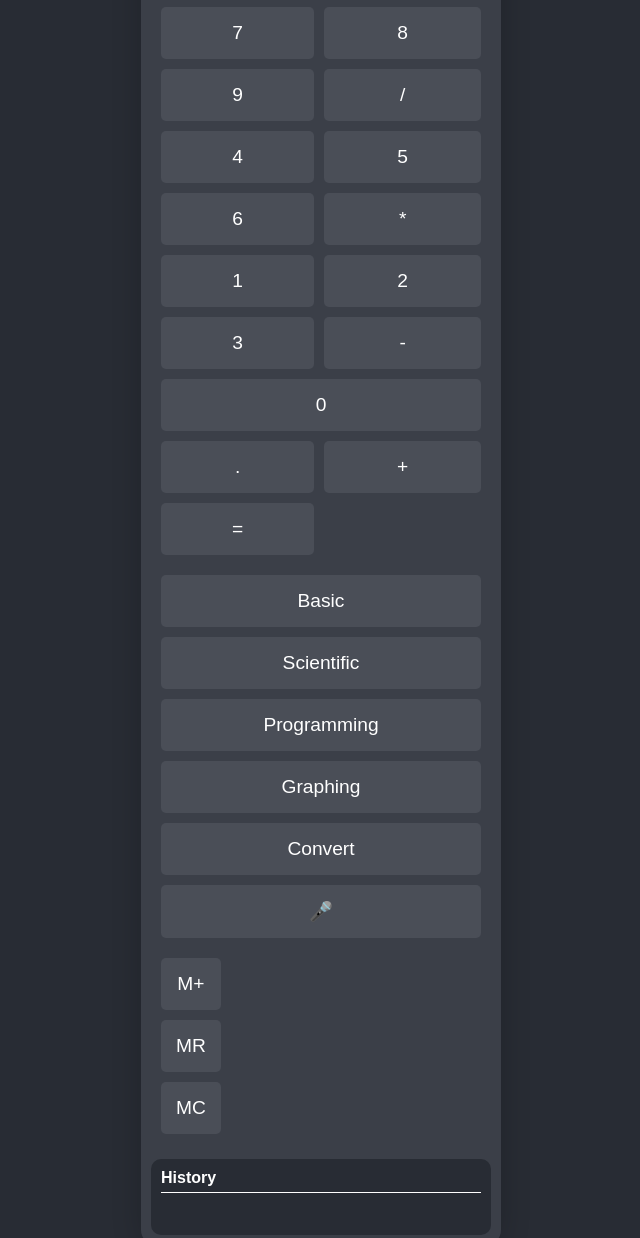
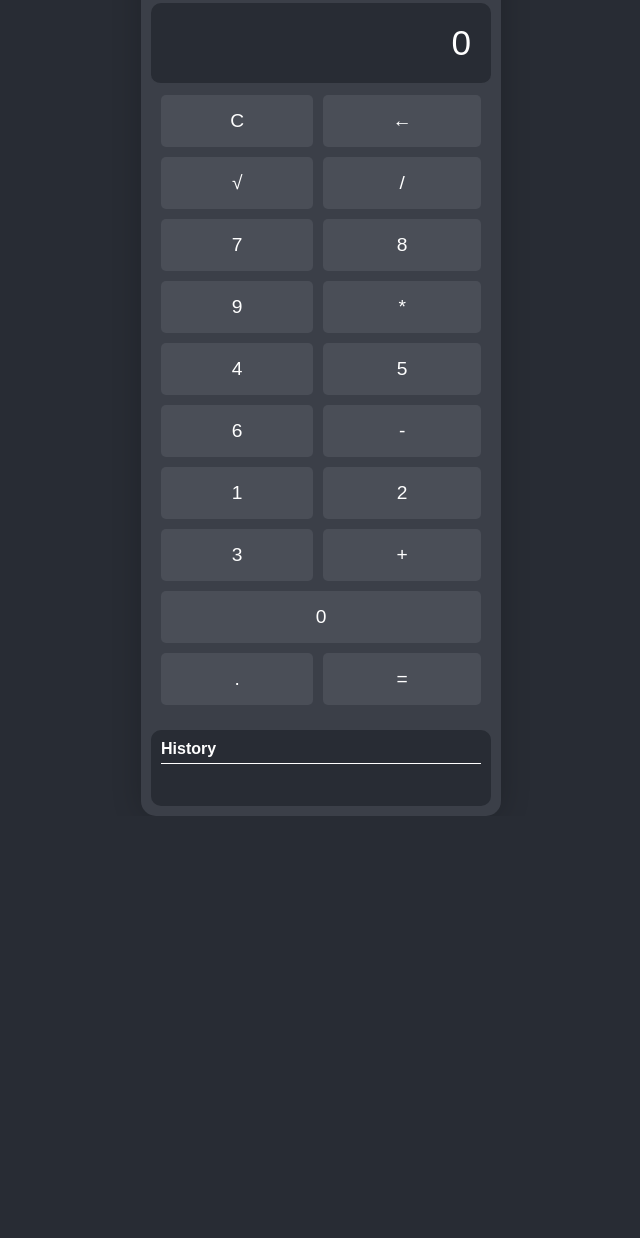
Before and after one commit to AbdellahFourka/calculator-project, a plain HTML site: page index.html in a window 1280 px wide. Shown: the part 27-1265 px from the top of the page, without its empty margins (319-959 px from the left). After the commit the page ends 843 px from the top, so only its background shows below. Drawn offline with nearby package versions, Linux system fonts and the light colour scheme.

Commit message:
Update index.html

```diff
--- a/index.html
+++ b/index.html
@@ -11,58 +11,49 @@
 <body>
     <div class="calculator">
         <div class="theme-toggle">
-            <label>
-                <input type="checkbox" id="theme-switch">
-                Dark Mode
-            </label>
+            <button class="btn" id="theme-toggle">Toggle Theme</button>
         </div>
         <div class="display" id="display">0</div>
         <div class="buttons">
-            <button class="btn" onclick="clearDisplay()">C</button>
-            <button class="btn" onclick="backspace()">⌫</button>
-            <button class="btn" onclick="appendToDisplay('(')">(</button>
-            <button class="btn" onclick="appendToDisplay(')')">)</button>
-            <button class="btn" onclick="appendToDisplay('sin(')">sin</button>
-            <button class="btn" onclick="appendToDisplay('cos(')">cos</button>
-            <button class="btn" onclick="appendToDisplay('tan(')">tan</button>
-            <button class="btn" onclick="appendToDisplay('log(')">log</button>
-            <button class="btn" onclick="appendToDisplay('ln(')">ln</button>
-            <button class="btn" onclick="appendToDisplay('sqrt(')">√</button>
-            <button class="btn" onclick="appendToDisplay('^')">^</button>
-            <button class="btn" onclick="appendToDisplay('!')">n!</button>
-            <button class="btn" onclick="appendToDisplay('7')">7</button>
-            <button class="btn" onclick="appendToDisplay('8')">8</button>
-            <button class="btn" onclick="appendToDisplay('9')">9</button>
-            <button class="btn" onclick="appendToDisplay('/')">/</button>
-            <button class="btn" onclick="appendToDisplay('4')">4</button>
-            <button class="btn" onclick="appendToDisplay('5')">5</button>
-            <button class="btn" onclick="appendToDisplay('6')">6</button>
-            <button class="btn" onclick="appendToDisplay('*')">*</button>
-            <button class="btn" onclick="appendToDisplay('1')">1</button>
-            <button class="btn" onclick="appendToDisplay('2')">2</button>
-            <button class="btn" onclick="appendToDisplay('3')">3</button>
-            <button class="btn" onclick="appendToDisplay('-')">-</button>
-            <button class="btn btn-zero" onclick="appendToDisplay('0')">0</button>
-            <button class="btn" onclick="appendToDisplay('.')">.</button>
-            <button class="btn" onclick="appendToDisplay('+')">+</button>
-            <button class="btn" onclick="calculate()">=</button>
+            <button class="btn" id="clear">C</button>
+            <button class="btn" id="backspace">←</button>
+            <button class="btn" id="sqrt">√</button>
+            <button class="btn" id="divide">/</button>
+            <button class="btn" id="7">7</button>
+            <button class="btn" id="8">8</button>
+            <button class="btn" id="9">9</button>
+            <button class="btn" id="multiply">*</button>
+            <button class="btn" id="4">4</button>
+            <button class="btn" id="5">5</button>
+            <button class="btn" id="6">6</button>
+            <button class="btn" id="minus">-</button>
+            <button class="btn" id="1">1</button>
+            <button class="btn" id="2">2</button>
+            <button class="btn" id="3">3</button>
+            <button class="btn" id="plus">+</button>
+            <button class="btn btn-zero" id="0">0</button>
+            <button class="btn" id="decimal">.</button>
+            <button class="btn" id="equals">=</button>
         </div>
-        <div class="extra-functions">
-            <button class="btn" onclick="switchMode('basic')">Basic</button>
-            <button class="btn" onclick="switchMode('scientific')">Scientific</button>
-            <button class="btn" onclick="switchMode('programming')">Programming</button>
-            <button class="btn" onclick="switchMode('graphing')">Graphing</button>
-            <button class="btn" onclick="switchMode('unit-conversion')">Convert</button>
-            <button class="btn" onclick="voiceInput()">🎤</button>
+        <div class="extra-functions hidden" id="extra-functions">
+            <button class="btn" id="sin">sin</button>
+            <button class="btn" id="cos">cos</button>
+            <button class="btn" id="tan">tan</button>
+            <button class="btn" id="log">log</button>
+            <button class="btn" id="exp">exp</button>
+            <button class="btn" id="fact">fact</button>
         </div>
-        <div class="memory-buttons">
-            <button class="btn" onclick="storeMemory()">M+</button>
-            <button class="btn" onclick="recallMemory()">MR</button>
-            <button class="btn" onclick="clearMemory()">MC</button>
+        <div class="memory-buttons hidden" id="memory-buttons">
+            <button class="btn" id="memory-clear">MC</button>
+            <button class="btn" id="memory-recall">MR</button>
+            <button class="btn" id="memory-store">MS</button>
+            <button class="btn" id="memory-add">M+</button>
         </div>
-        <div class="history">
+        <div class="history" id="history">
             <h4>History</h4>
-            <ul id="history-log"></ul>
+            <ul id="history-list">
+                <!-- History items will appear here -->
+            </ul>
         </div>
         <div id="graph-container" class="hidden">
             <canvas id="graph"></canvas>
@@ -70,4 +61,4 @@
     </div>
     <script src="script.js"></script>
 </body>
-              </html>
+                </html>
```
